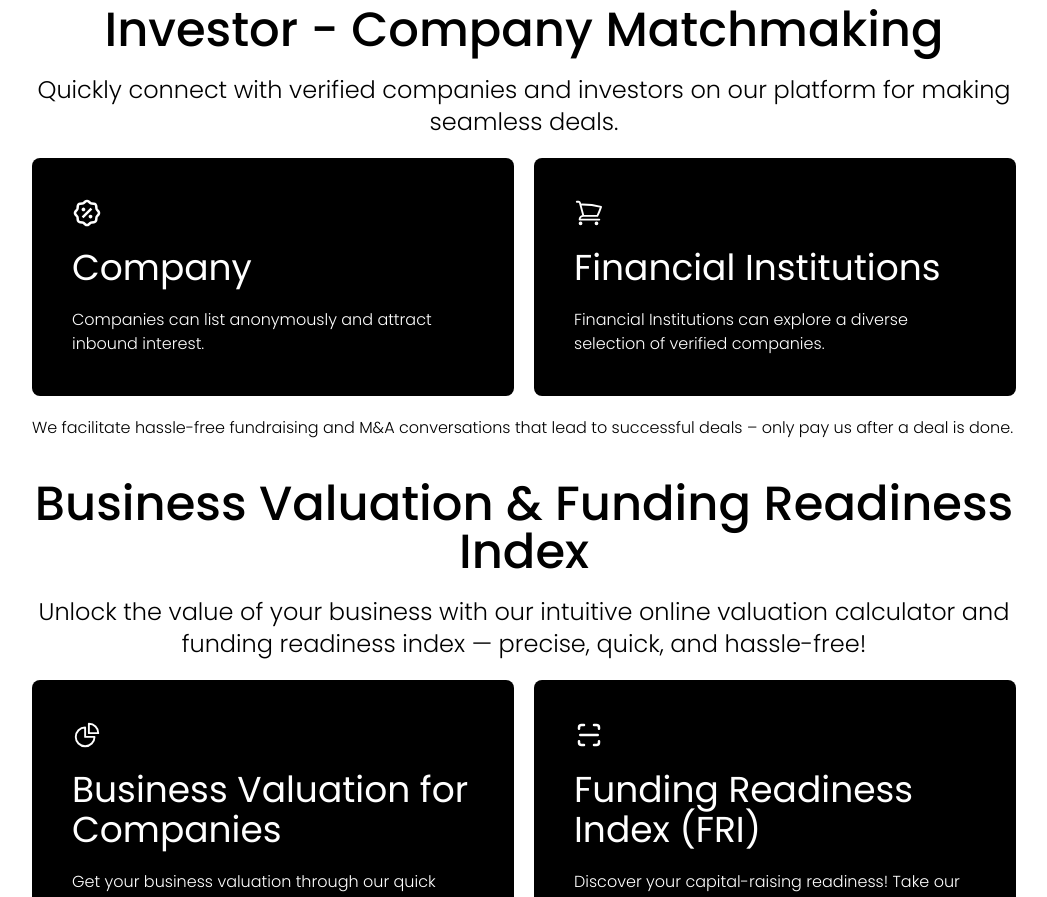
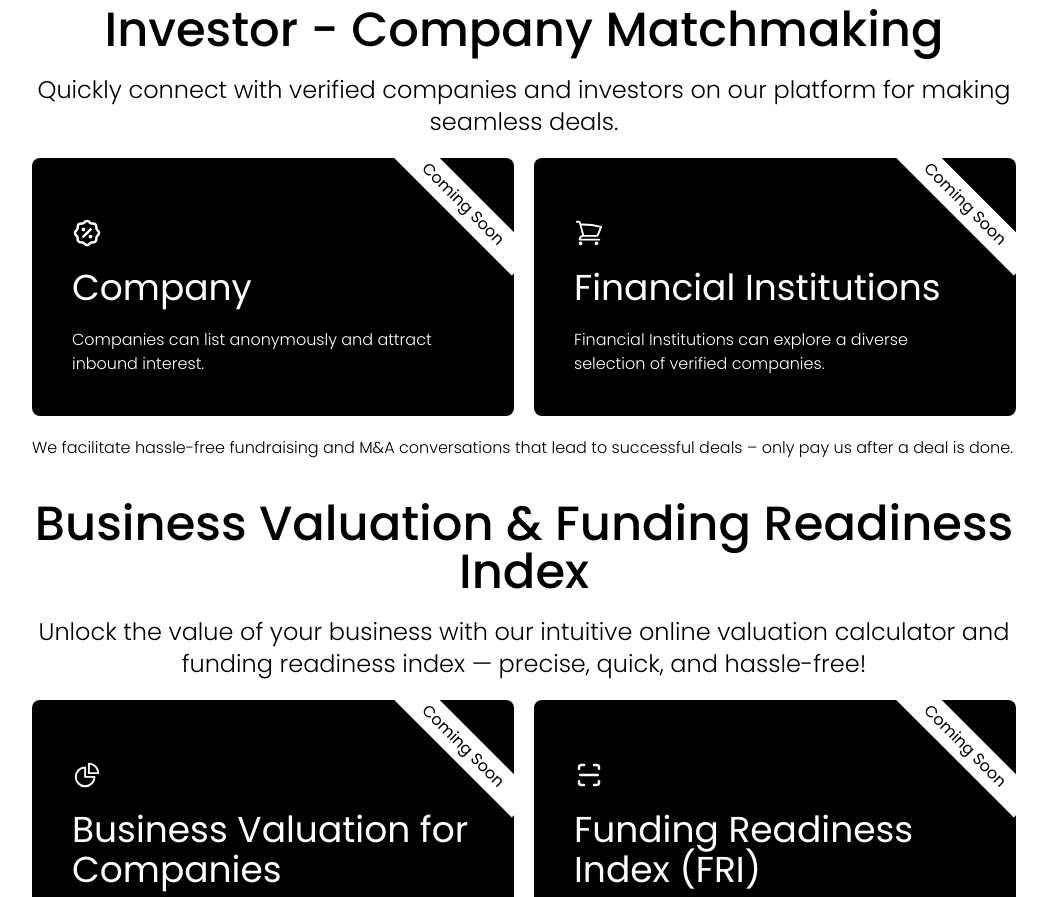
Before and after one commit to ameeshagireesh/odyssey-frontend, a Next.js app: page / in a window 1280 px wide. Shown: the part 1480-2377 px from the top of the page, without its empty margins (116-1163 px from the left). Built offline with nearby package versions, Linux system fonts and the light colour scheme.

Commit message:
feat: ribbon added

```diff
--- a/src/app/page.jsx
+++ b/src/app/page.jsx
@@ -125,14 +125,24 @@ const Home = () => {
           for making seamless deals.
         </p>
         <div className="flex gap-5 font-normal">
-          <div className="bg-black text-white rounded-lg p-10 w-1/2 flex-col space-y-5">
+          <div className="relative bg-black text-white rounded-lg p-10 w-1/2 flex-col space-y-5">
+            <div className="absolute right-0 top-0 h-16 w-16">
+              <div className="absolute right-[-34px] top-[30px] w-[170px] transform rotate-45 bg-white text-center text-black font-normal py-1">
+                Coming Soon
+              </div>
+            </div>
             <RiDiscountPercentLine size={30} />
             <p className="font-normal text-4xl"> Company</p>
             <p className="font-light text-base">
               Companies can list anonymously and attract inbound interest.
             </p>
           </div>
-          <div className="bg-black text-white rounded-lg p-10 w-1/2 flex-col space-y-5">
+          <div className="relative bg-black text-white rounded-lg p-10 w-1/2 flex-col space-y-5">
+            <div className="absolute right-0 top-0 h-16 w-16">
+              <div className="absolute right-[-34px] top-[30px] w-[170px] transform rotate-45 bg-white text-center text-black font-normal py-1">
+                Coming Soon
+              </div>
+            </div>
             <HiOutlineShoppingCart size={30} />
             <p className="font-normal text-4xl"> Financial Institutions</p>
             <p className="font-light text-base">
@@ -159,7 +169,12 @@ const Home = () => {
           hassle-free!
         </p>
         <div className="flex gap-5 font-normal">
-          <div className="bg-black text-white rounded-lg p-10 w-1/2 flex-col space-y-5">
+          <div className="relative bg-black text-white rounded-lg p-10 w-1/2 flex-col space-y-5">
+            <div className="absolute right-0 top-0 h-16 w-16">
+              <div className="absolute right-[-34px] top-[30px] w-[170px] transform rotate-45 bg-white text-center text-black font-normal py-1">
+                Coming Soon
+              </div>
+            </div>
             <HiOutlineChartPie size={30} />
             <p className="font-normal text-4xl">
               {" "}
@@ -170,7 +185,12 @@ const Home = () => {
               calculator tool.
             </p>
           </div>
-          <div className="bg-black text-white rounded-lg p-10 w-1/2 flex-col space-y-5">
+          <div className="relative bg-black text-white rounded-lg p-10 w-1/2 flex-col space-y-5">
+            <div className="absolute right-0 top-0 h-16 w-16">
+              <div className="absolute right-[-34px] top-[30px] w-[170px] transform rotate-45 bg-white text-center text-black font-normal py-1">
+                Coming Soon
+              </div>
+            </div>
             <TbScan size={30} />
             <p className="font-normal text-4xl">
               {" "}
```
